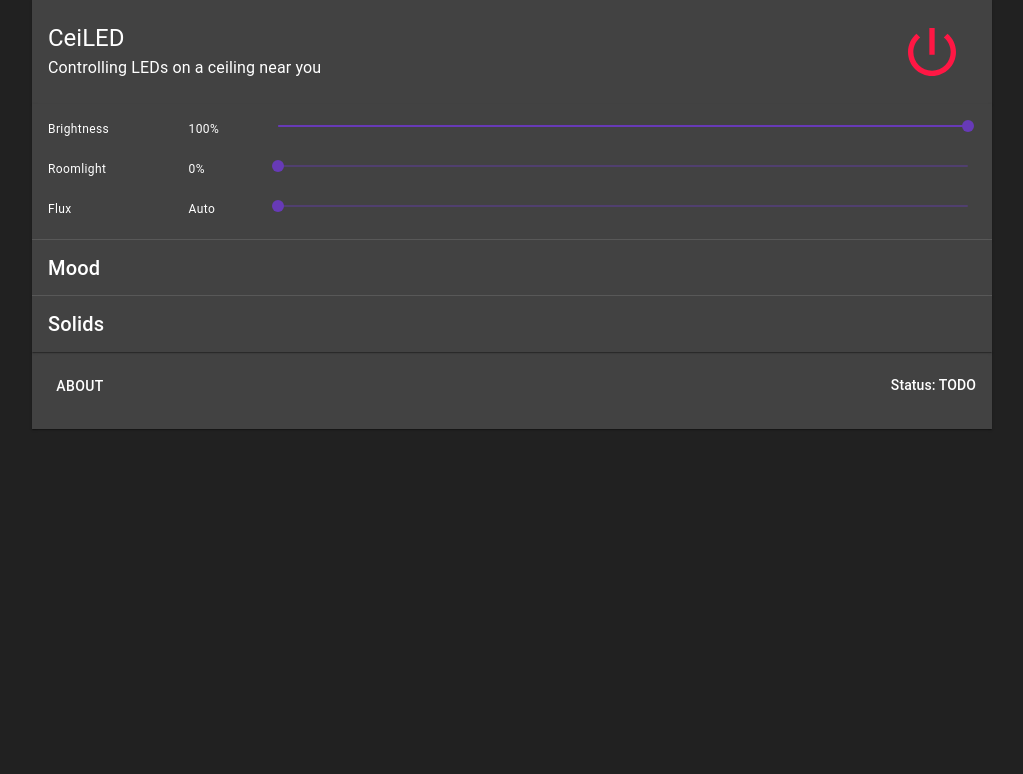
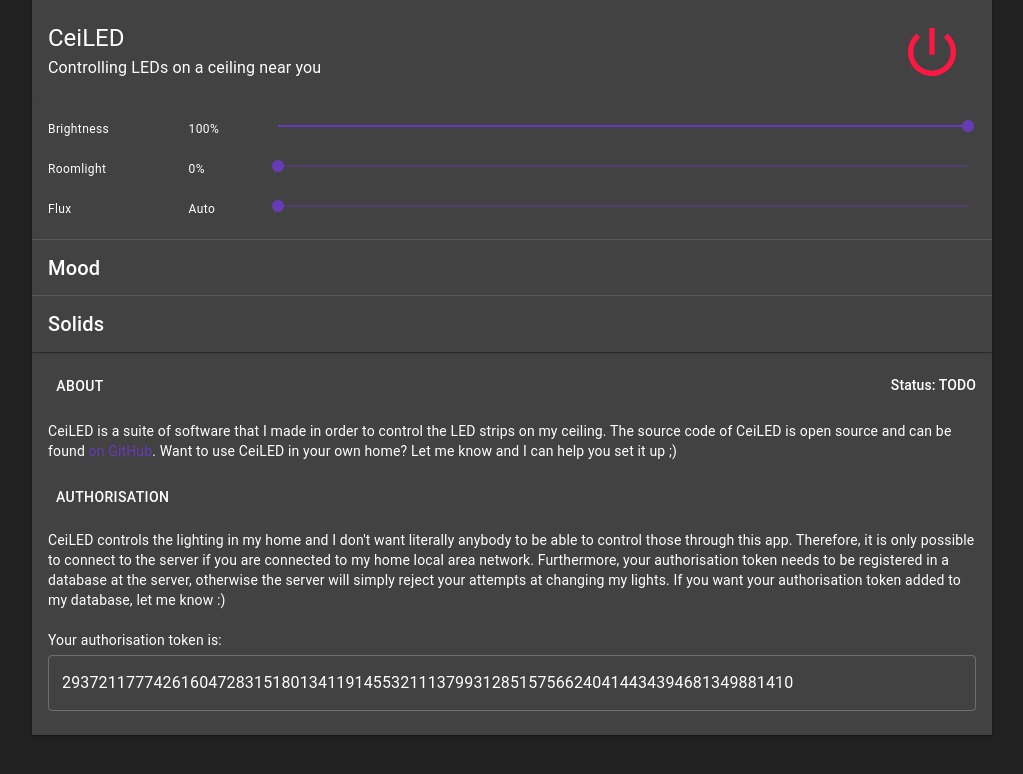
Before and after one commit to bvobart/ceiLED, a React (Create React App) app in the folder ceiled-web/: page / in a window 1280 px wide. Both pictures are taken after a click on the button "ABOUT". Shown: the top 774 px of the page, without its empty margins (128-1151 px from the left). Built offline with nearby package versions, Linux system fonts and the light colour scheme.

Commit message:
Adds expanding About section in Footer

```diff
--- /dev/null
+++ b/ceiled-web/src/components/About.tsx
@@ -0,0 +1,39 @@
+import React from 'react';
+import { Typography, Link, TextField } from '@material-ui/core';
+import useAuthToken from '../hooks/useAuthToken';
+
+interface AboutProps {
+  className?: string
+}
+
+const About = (props: AboutProps) => {
+  const authToken = useAuthToken();
+
+  return (
+    <div className={props.className}>
+      <Typography variant='body2' gutterBottom>
+        CeiLED is a suite of software that I made in order to control the LED strips on my ceiling.
+        The source code of CeiLED is open source and can be found <Link href='https://github.com/bvobart/ceiLED'>on GitHub</Link>.
+        Want to use CeiLED in your own home? Let me know and I can help you set it up ;)
+      </Typography>
+      <br />
+      <Typography variant='button' style={{ marginLeft: '8px' }}>Authorisation</Typography>
+      <br /><br />
+      <Typography variant='body2' gutterBottom>
+        CeiLED controls the lighting in my home and I don't want literally anybody to be able to control those through this app.
+        Therefore, it is only possible to connect to the server if you are connected to my home local area network.
+        Furthermore, your authorisation token needs to be registered in a database at the server, otherwise the server will simply
+        reject your attempts at changing my lights. If you want your authorisation token added to my database, let me know :)
+        <br /><br />
+        Your authorisation token is:
+      </Typography>
+      <TextField
+        variant='outlined'
+        value={authToken}
+        style={{ width: '100%' }}
+      />
+    </div>
+  );
+}
+
+export default About;
--- a/ceiled-web/src/components/Footer.tsx
+++ b/ceiled-web/src/components/Footer.tsx
@@ -1,22 +1,31 @@
-import React from 'react';
-import { Card, Typography, Button, CardContent, Grid } from '@material-ui/core';
+import React, { useState } from 'react';
+import { Card, Typography, Button, CardContent, Grid, Collapse } from '@material-ui/core';
 import { makeStyles } from '@material-ui/styles';
+import About from './About';
 
 const useStyles = makeStyles({
   card: {
     minWidth: '400px',
   },
+  about: {
+    padding: '16px 0px 0px 0px',
+  },
 });
 
 const Footer = () => {
   const classes = useStyles();
+  const [showAbout, setShowAbout] = useState(false);
+
   return (
     <Card square={true} className={classes.card}>
       <CardContent>
         <Grid container justify='space-between' alignItems='center'>
-          <Button variant='text'>About</Button>
+          <Button variant='text' onClick={() => setShowAbout(!showAbout)}>About</Button>
           <Typography variant='subtitle2'>Status: TODO</Typography>
         </Grid>
+        <Collapse in={showAbout}>
+          <About className={classes.about} />
+        </Collapse>
       </CardContent>
     </Card>
   )
--- /dev/null
+++ b/ceiled-web/src/hooks/useAuthToken.tsx
@@ -0,0 +1,21 @@
+import { useState } from 'react';
+
+/**
+ * The useAuthToken hook gives easy access to the authorisation token used to
+ * authorise CeiLED requests, stored in local storage.
+ */
+const useAuthToken = () => {
+  const [token, setToken] = useState(localStorage.getItem('authToken'));
+
+  if (!token || token === '') {
+    const tokens = new Uint32Array(8);
+    crypto.getRandomValues(tokens);
+    const authToken = tokens.reduce((token, current) => token += current, '');
+    localStorage.setItem('authToken', authToken);
+    setToken(authToken);
+  }
+
+  return token;
+}
+
+export default useAuthToken;
```
Also changed, not shown: ceiled-web/src/controls/MoodControls.tsx (+10 -0 lines).
